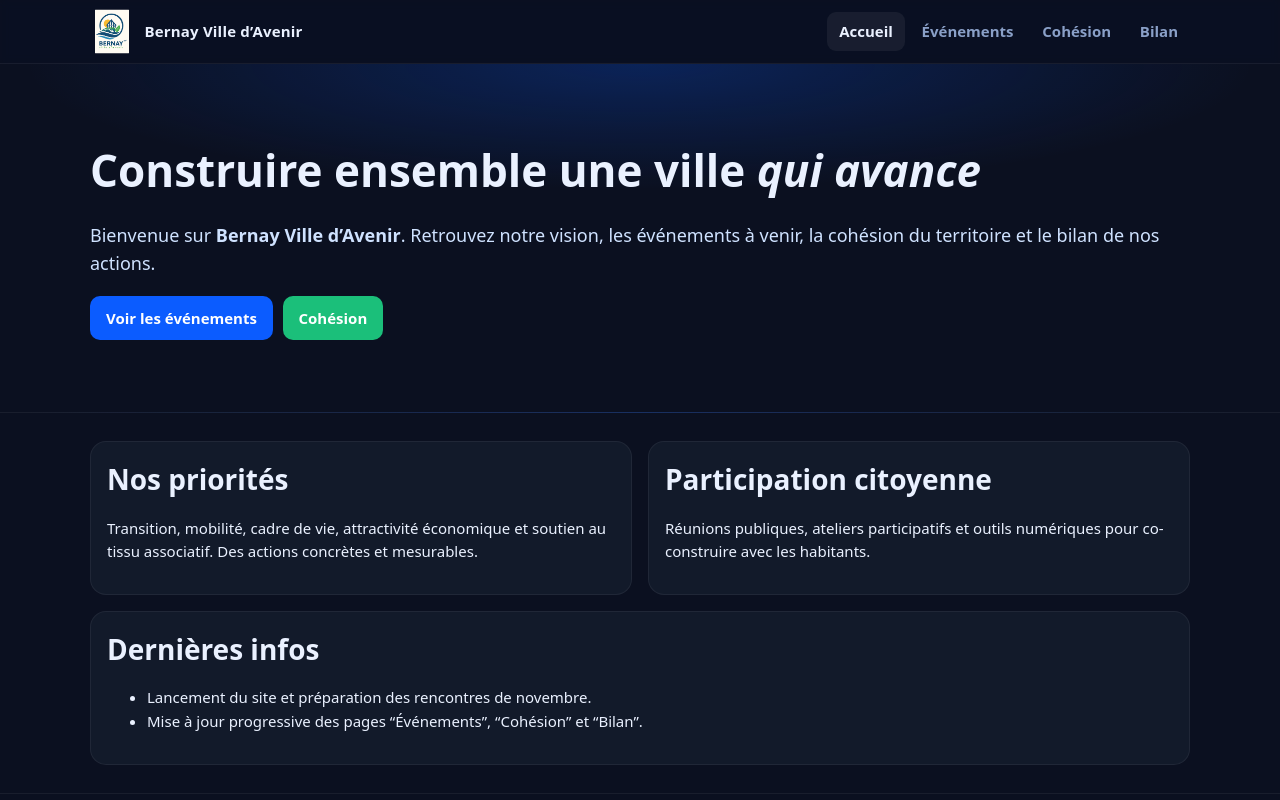
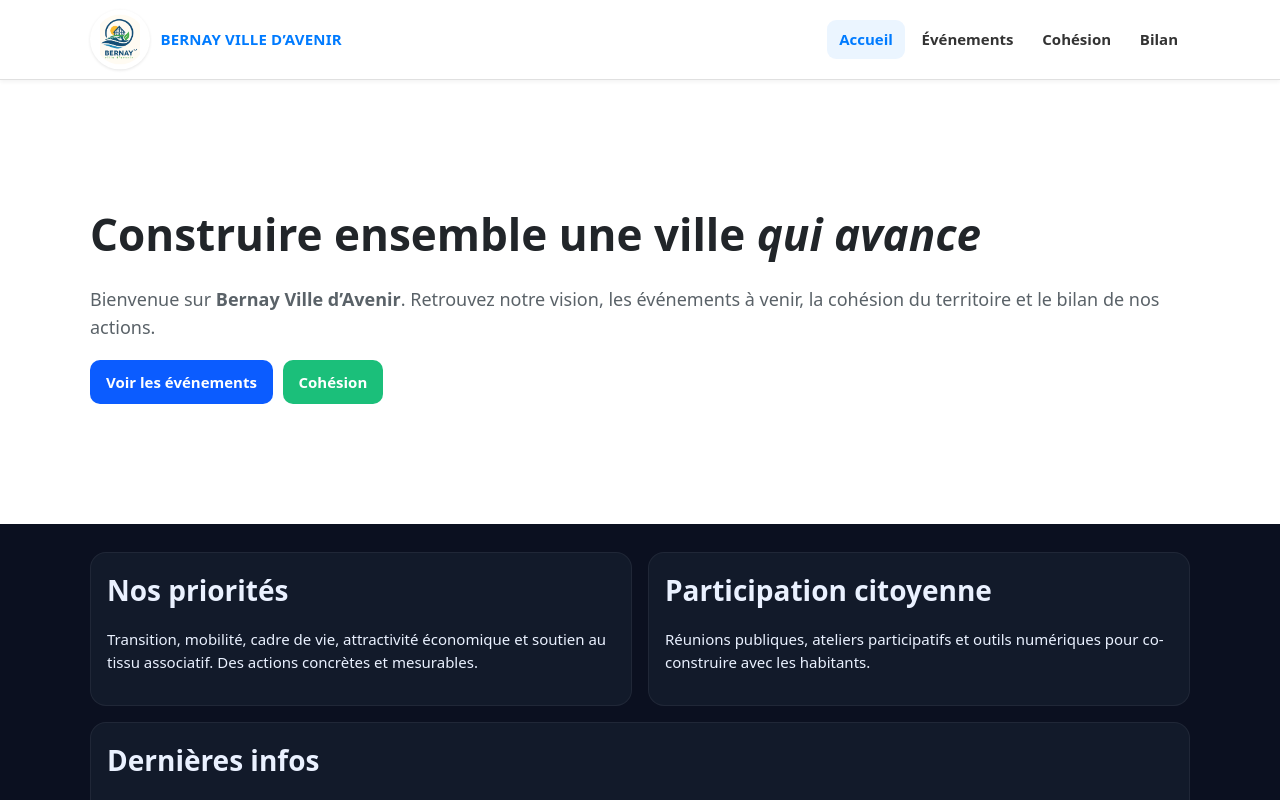
Before and after one commit to ampa2772/Site_CampagneMW2026, a React (Create React App) app: page / in a window 1280 px wide. Shown: the top 800 px of the page. Built offline with nearby package versions, Linux system fonts and the light colour scheme.

Commit message:
Premier commit du site de campagne

```diff
--- a/src/App.js
+++ b/src/App.js
@@ -14,7 +14,7 @@ function NavBar() {
         <div className="brand">
           {/* Logo officiel à la place du carré bleu (taille gérée dans .brand-logo) */}
           <img src={logo} alt="Bernay Ville d’Avenir - logo" className="brand-logo" />
-          <span>Bernay Ville d’Avenir</span>
+          <span className="brand-title">BERNAY VILLE D’AVENIR</span>
         </div>
         <div className="menu">
           <NavLink to="/" end>Accueil</NavLink>
--- a/src/index.css
+++ b/src/index.css
@@ -13,47 +13,57 @@ img { max-width: 100%; height: auto; display: block; }
 
 /* Barre de navigation */
 .nav {
-  position:sticky; top:0; z-index:10; backdrop-filter:saturate(140%) blur(4px);
-  background: rgba(11,16,32,.6); border-bottom:1px solid rgba(255,255,255,.06);
+  position:sticky; top:0; z-index:10;
+  background: #ffffff; /* Fond blanc */
+  border-bottom:1px solid #e0e0e0; /* Bordure grise légère */
+  box-shadow: 0 2px 4px rgba(0,0,0,0.05); /* Ombre subtile */
 }
 .nav-inner { display:flex; align-items:center; justify-content:space-between; gap:1rem; padding:.6rem 0; }
 
 /* Marque + logo */
 .brand { display:flex; align-items:center; gap:.65rem; font-weight:800; letter-spacing:.2px }
+.brand-title {
+  color: #007bff; /* Bleu clair demandé */
+}
 
 /* Ancien badge de couleur (laissé pour compat mais non utilisé) */
 .brand-badge { width:28px; height:28px; border-radius:7px; background:linear-gradient(145deg,#0b5cff,#00c2ff); }
 
-/* Logo officiel : taille un peu agrandie pour une meilleure lisibilité */
+/* Logo officiel : taille et style revus */
 .brand-logo {
-  width:36px;           /* was 28px → élargi */
-  height:36px;          /* was 28px → élargi */
-  object-fit:contain;
-  border-radius:6px;
-  background:transparent;
-  display:block;
-  image-rendering:auto;
-  flex-shrink:0;        /* évite l’écrasement sur petits écrans */
-}
-
-/* Taille encore plus confortable dès 520px+ de large */
-@media (min-width: 520px) {
-  .brand-logo { width:44px; height:44px; }  /* was 32/32 → plus visible */
+  width: 60px;   /* Taille augmentée */
+  height: 60px;  /* Taille augmentée */
+  object-fit: contain;
+  border-radius: 50%; /* Rendu circulaire */
+  background: #ffffff; /* Fond blanc pour l'effet "blanc sur blanc" */
+  display: block;
+  image-rendering: auto;
+  flex-shrink: 0;
+  padding: 5px; /* Marge intérieure pour que l'image ne touche pas les bords */
+  box-shadow: 0 1px 3px rgba(0,0,0,0.1); /* Ombre subtile pour le relief */
 }
 
 /* Menu principal */
 .menu { display:flex; gap:.3rem; flex-wrap:wrap; }
 .menu a {
-  padding:.5rem .75rem; border-radius:9px; color:var(--muted); text-decoration:none; font-weight:600;
+  padding:.5rem .75rem; border-radius:9px; color:#333; /* Texte sombre sur fond clair */
+  text-decoration:none; font-weight:600;
 }
-.menu a.active, .menu a:hover { color:var(--text); background:rgba(255,255,255,.06); }
+.menu a.active, .menu a:hover {
+  color:#007bff; /* Texte bleu au survol/actif */
+  background:rgba(0, 123, 255, .08); /* Fond très léger pour l'interaction */
+}
 
 /* En-tête et cartes */
 .header {
-  padding: clamp(36px, 6vw, 72px) 0;
-  background: radial-gradient(80% 60% at 50% 0%, rgba(11,92,255,.25), transparent 60%);
-  border-bottom: 1px solid rgba(255,255,255,.06);
+  padding: clamp(60px, 10vw, 120px) 0; /* Hauteur augmentée */
+  background: #ffffff; /* Fond blanc */
 }
+
+/* Styles pour le texte dans l'en-tête sur fond blanc */
+.header h1 { color: #212529; }
+.header .lead { color: #5a6268; }
+
 
 /* Grille & cartes */
 .grid { display:grid; gap:1rem; grid-template-columns: repeat(12, 1fr); }
```
